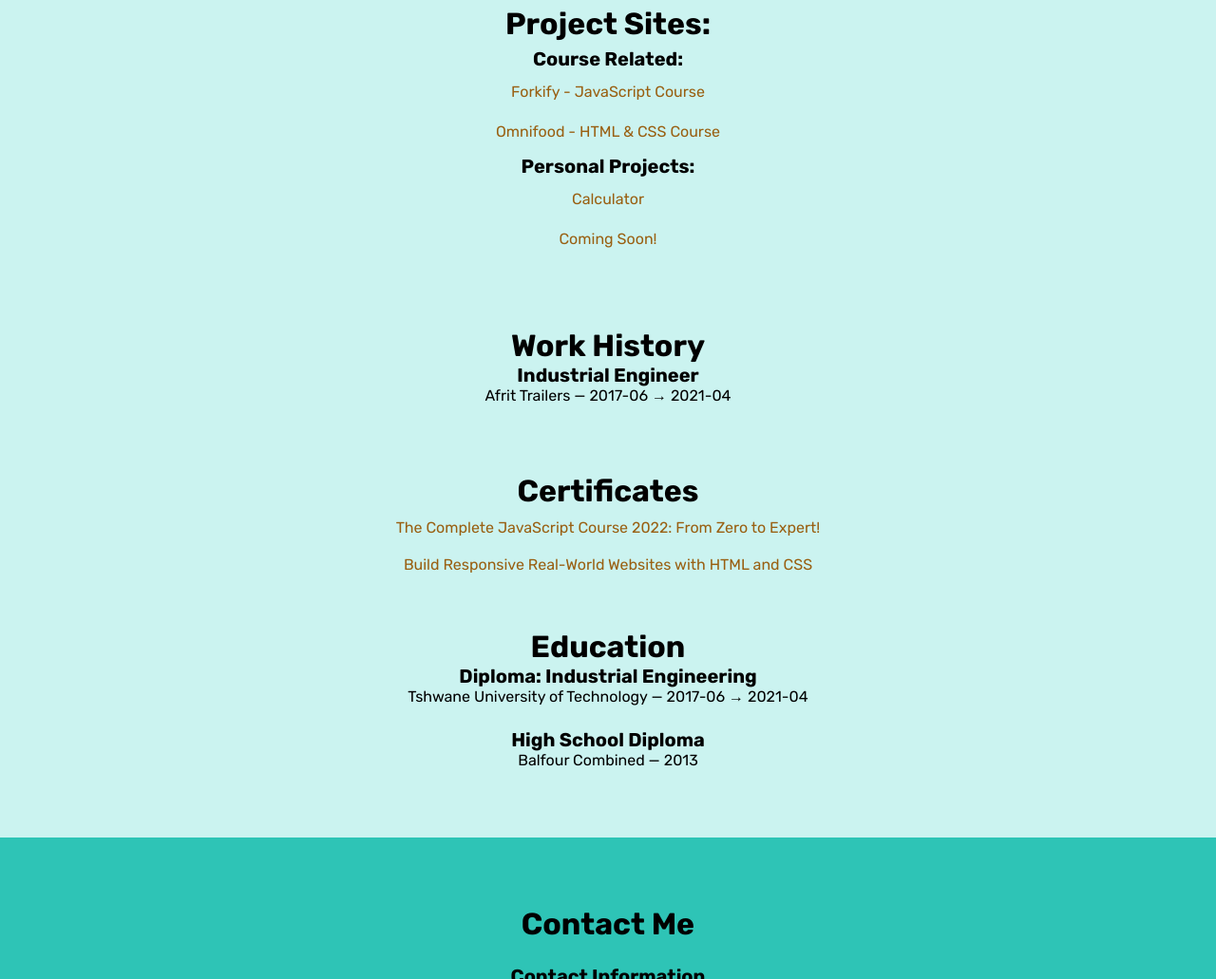
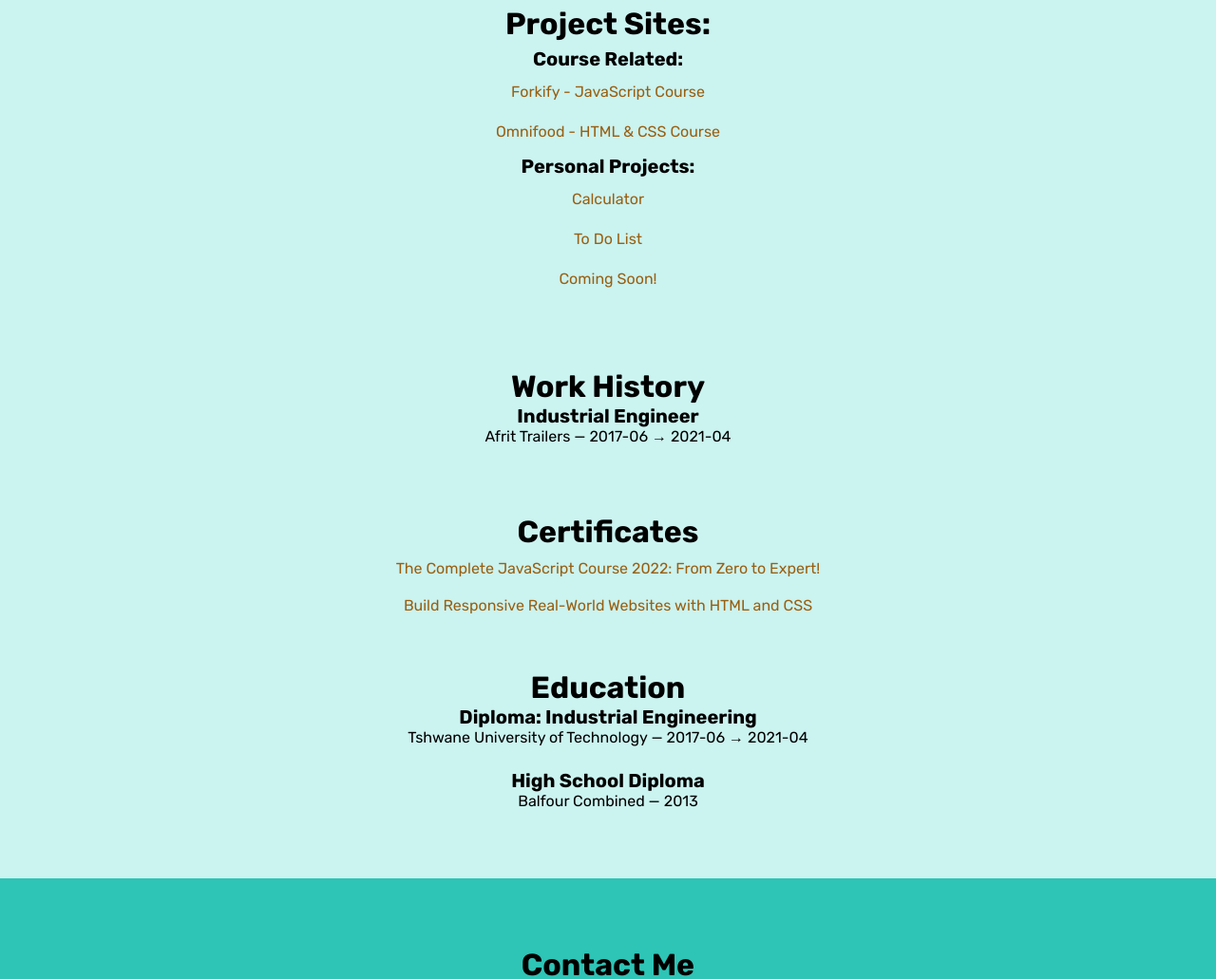
Before and after one commit to Afghani69/personal-portfolio, a website built with Parcel: page index.html in a window 1280 px wide. Shown: the part 790-1821 px from the top of the page at 95% size. Built offline with nearby package versions, Linux system fonts and the light colour scheme.

Commit message:
added project link

```diff
--- a/index.html
+++ b/index.html
@@ -257,6 +257,12 @@
             target="_blank"
             >Calculator</a
           >
+          <a
+            class="project-links"
+            href="https://ebreyt-todolist.netlify.app/"
+            target="_blank"
+            >To Do List</a
+          >
           <a class="project-links" href="#">Coming Soon!</a>
         </div>
       </div>
```
